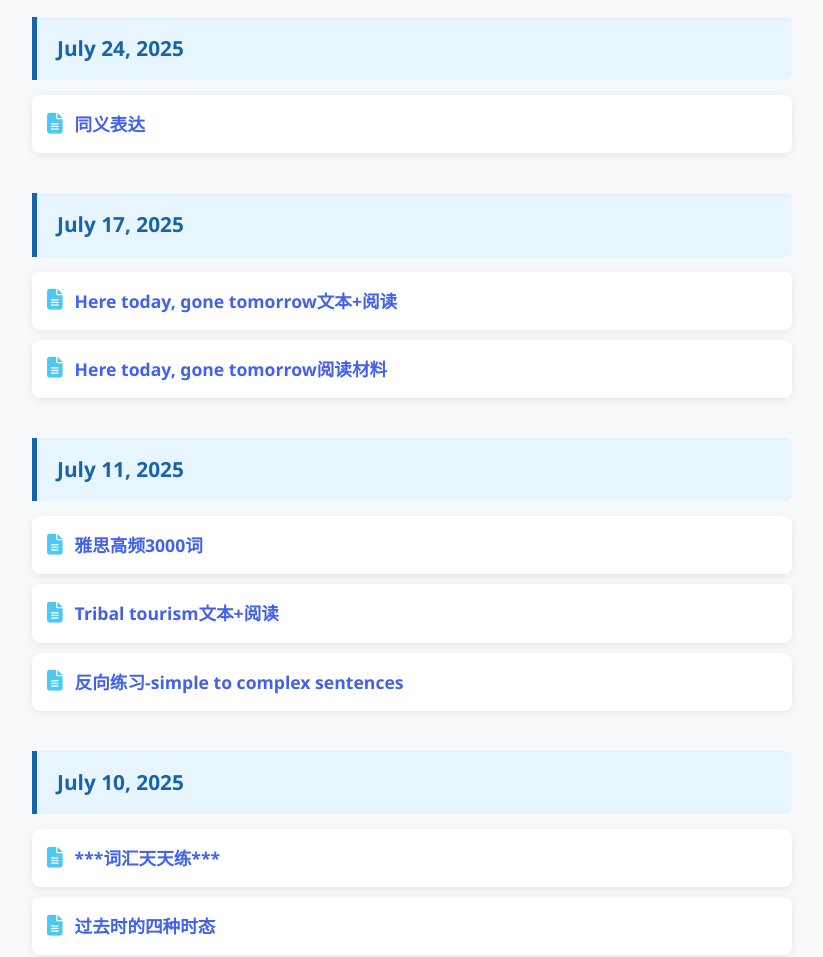
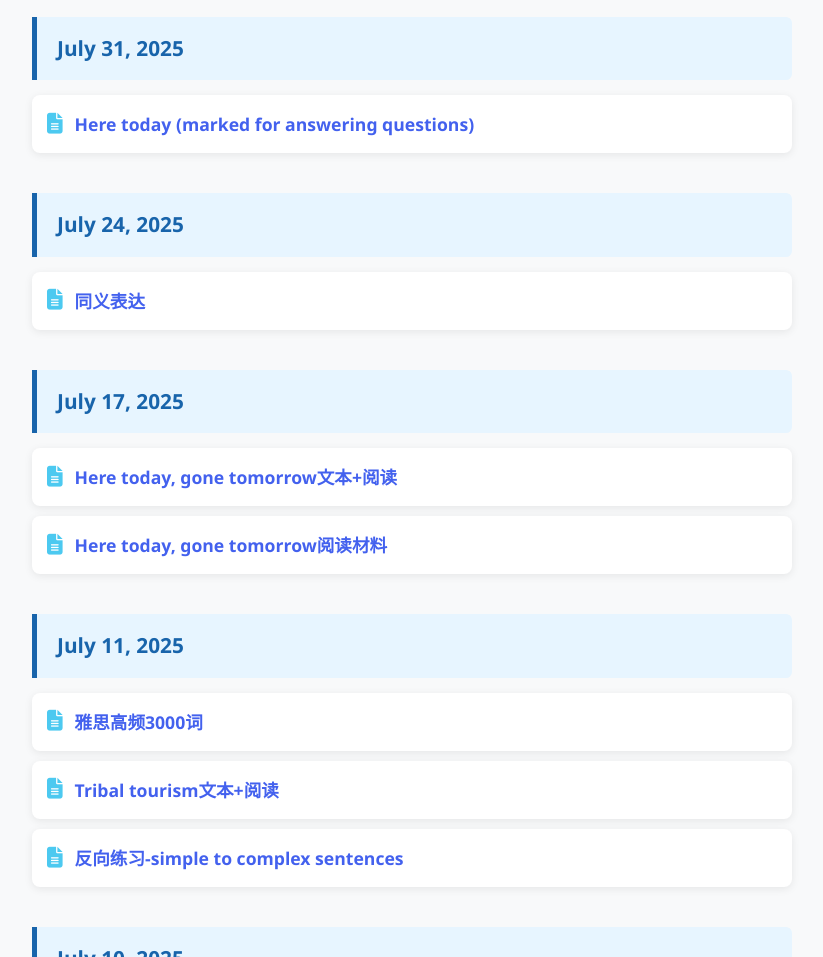
Before and after one commit to wangzhrm/Lucy, a plain HTML site: page index.html in a window 1280 px wide. Shown: the part 143-1100 px from the top of the page, without its empty margins (228-1051 px from the left). Drawn offline with Linux system fonts and the light colour scheme.

Commit message:
Update index.html

```diff
--- a/index.html
+++ b/index.html
@@ -189,6 +189,19 @@
         <div class="date-sections">
 
                             <div class="date-section">
+                                <h3 class="date-header">July 31, 2025</h3>
+                                <ul class="document-list">
+
+                                <li class="document-item">
+                                    <a href="https://raw.githubusercontent.com/wangzhrm/Lucy/main/heretodaymarked.pdf" target="_blank">
+                                        <i class="fas fa-file-alt"></i> Here today (marked for answering questions)
+                                    </a>
+                                </li>
+
+                                </ul>
+                            </div>
+
+                            <div class="date-section">
                                 <h3 class="date-header">July 24, 2025</h3>
                                 <ul class="document-list">
 
```
